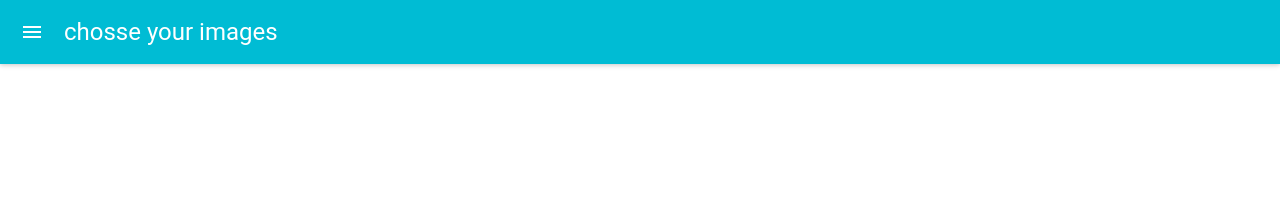
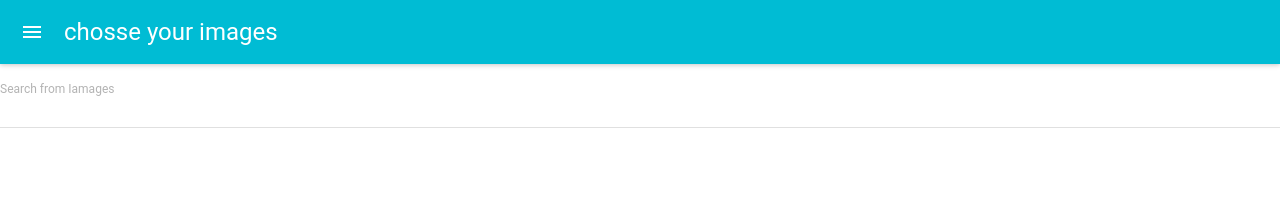
Before and after one commit to ghost-fa/choose-images, a React (Create React App) app: page / in a window 1280 px wide. Shown: the top 200 px of the page. Built offline with nearby package versions, Linux system fonts and the light colour scheme.

Commit message:
in search component i i import TextField and selectField from material-ui and i put the state of search default and the mount of 15 and i use my api frpm pixabay and the images empty array and i return Textfeild and i put proprty name of searchtext and i use floatinglabeltext search images

```diff
--- a/src/App.js
+++ b/src/App.js
@@ -10,6 +10,7 @@ class App extends Component {
     return (
       <MuiThemeProvider>
       <NavBar />
+      <Search />
 
     </MuiThemeProvider>
     );
--- a/src/components/NavBar.jsx
+++ b/src/components/NavBar.jsx
@@ -1,4 +1,4 @@
-import React, { Component } from 'react';
+import React from 'react';
 import AppBar from 'material-ui/AppBar'
 
 const NavBar = () => <AppBar title = "chosse your images"/>
--- a/src/components/Search.jsx
+++ b/src/components/Search.jsx
@@ -1,10 +1,27 @@
 import React, { Component } from 'react';
+import TextField from 'material-ui/TextField'
+import SelectField from 'material-ui/SelectField'
 
+class Search extends Component{
+  state = {
+    searchText : ' ',
+    amount: 15,
+    apiUrl : 'https://pixabay.com/api',
+    apiKey : '10046199-3365a577732ff746787874537',
+    images:[]
+  }
+  render(){
+    return(
+      <TextField
+         name="searchText"
+         value={this.state.searchText}
+         onChange={this.onTextChange}
+         floatingLabelText= 'Search from Iamages'
+         fullWidth={true}
 
-const Search = () => {
-
-    return(<p>hello</p>)
-
+      />
+    )
+  }
 }
 
 export default Search
```
